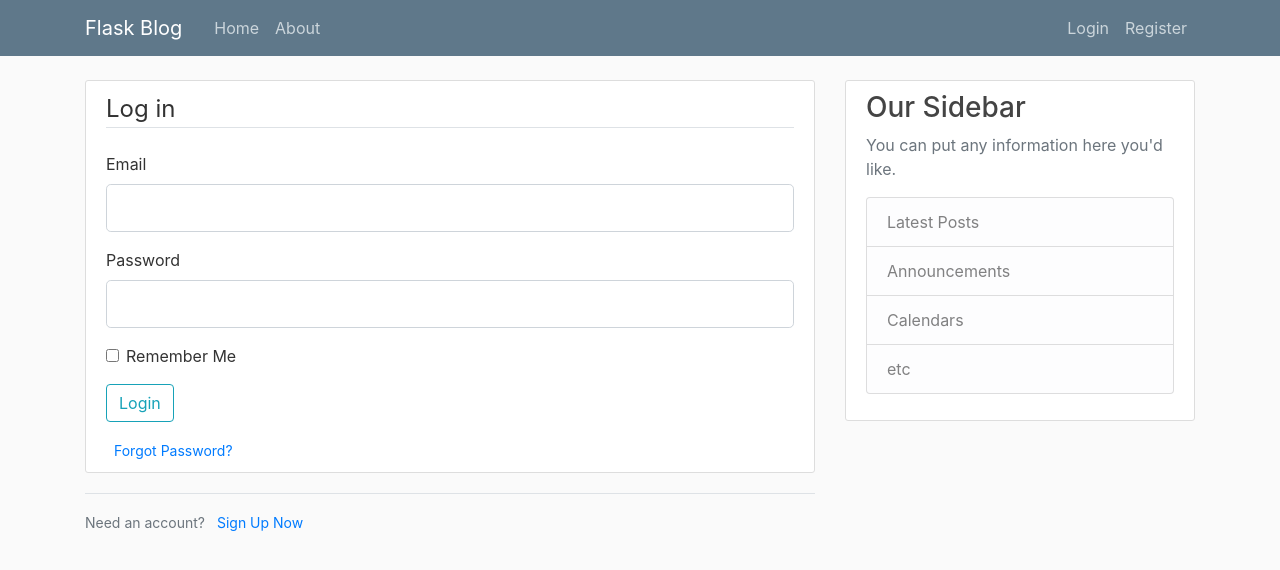
After one commit to Noelle-Wavinya-Maingi/Flask_blog, a Flask app: page /login in a window 1280 px wide. The commit adds this page. Shown: the top 570 px of the page. Run offline with Flask 3, Linux system fonts and the light colour scheme.

Commit message:
Created a form and user input for registration and login forms

```diff
--- a/flaskblog.py
+++ b/flaskblog.py
@@ -1,31 +1,57 @@
-from flask import Flask, render_template, url_for
+from flask import Flask, render_template, url_for, flash, redirect
+from forms import RegistrationForm, LoginForm
 
 app = Flask(__name__)
 
+app.config["SECRET_KEY"] = "b2fa177e4183cd7064b64d4f5890b430"
+
 posts = [
     {
-        'author': 'Noelle Wavinya',
-        'title': 'Blog post 1',
-        'content': 'First Post Content',
-        'date_posted': 'April 20, 2022'
+        "author": "Noelle Wavinya",
+        "title": "Blog post 1",
+        "content": "First Post Content",
+        "date_posted": "April 20, 2022",
     },
-      {
-        'author': 'Jane Doe',
-        'title': 'Blog post 2',
-        'content': 'Second Post Content',
-        'date_posted': 'April 20, 2022'
-    }
+    {
+        "author": "Jane Doe",
+        "title": "Blog post 2",
+        "content": "Second Post Content",
+        "date_posted": "April 20, 2022",
+    },
 ]
 
-@app.route('/')
-@app.route('/home')
-def hello():
-    return render_template('home.html', posts = posts)
 
-@app.route('/about')
+@app.route("/")
+@app.route("/home")
+def home():
+    return render_template("home.html", posts=posts)
+
+
+@app.route("/about")
 def about():
-    return render_template('about.html', title = 'About')
+    return render_template("about.html", title="About")
+
+
+@app.route("/register", methods=["GET", "POST"])
+def register():
+    form = RegistrationForm()
+    if form.validate_on_submit():
+        flash(f"Account created for { form.username.data}!", "success")
+        return redirect(url_for("home"))
+    return render_template("register.html", title="Register", form=form)
+
+
+@app.route("/login", methods=["GET", "POST"])
+def login():
+    form = LoginForm()
+    if form.validate_on_submit():
+        if form.email.data == "admin@blog.com" and form.password.data == "password":
+            flash("You have been loggen in!", "success")
+            return redirect(url_for("home"))
+        else:
+            flash("Login Unsuccessful! Please check username and password", "danger")
+    return render_template("login.html", title="Login", form=form)
 
 
 if __name__ == "__main__":
-    app.run(debug = True)
+    app.run(debug=True)
--- /dev/null
+++ b/forms.py
@@ -0,0 +1,22 @@
+from flask_wtf import FlaskForm
+from wtforms import StringField, PasswordField, SubmitField, BooleanField
+from wtforms.validators import DataRequired, Length, Email, EqualTo
+
+
+class RegistrationForm(FlaskForm):
+    username = StringField(
+        "Username", validators=[DataRequired(), Length(min=2, max=20)]
+    )
+    email = StringField("Email", validators=[DataRequired(), Email()])
+    password = PasswordField("Password", validators=[DataRequired()])
+    confirm_password = PasswordField(
+        "Confirm Password", validators=[DataRequired(), EqualTo("password")]
+    )
+    submit = SubmitField("Sign Up")
+
+
+class LoginForm(FlaskForm):
+    email = StringField("Email", validators=[DataRequired(), Email()])
+    password = PasswordField("Password", validators=[DataRequired()])
+    remember = BooleanField("Remember Me")
+    submit = SubmitField("Login")
--- a/templates/layout.html
+++ b/templates/layout.html
@@ -26,13 +26,13 @@
         </button>
         <div class="collapse navbar-collapse" id="navbarToggle">
           <div class="navbar-nav mr-auto">
-                        <a class="nav-item nav-link" href="/">Home</a>
-                        <a class="nav-item nav-link" href="/about">About</a>
+            <a class="nav-item nav-link" href="{{ url_for('home') }}">Home</a>
+            <a class="nav-item nav-link" href="{{ url_for('about') }}">About</a>
           </div>
           <!-- Navbar Right Side -->
           <div class="navbar-nav">
-                        <a class="nav-item nav-link" href="/login">Login</a>
-                        <a class="nav-item nav-link" href="/register">Register</a>
+            <a class="nav-item nav-link" href="{{ url_for('login') }}">Login</a>
+            <a class="nav-item nav-link" href="{{ url_for('register') }}">Register</a>
           </div>
         </div>
       </div>
@@ -42,6 +42,15 @@
   <main role="main" class="container">
     <div class="row">
       <div class="col-md-8">
+        {% with messages = get_flashed_messages(with_categories = true) %}
+        {% if messages %}
+        {% for category, message in messages %}
+        <div class="alert alert-{{ category }}">
+          {{ message }}
+        </div>
+        {% endfor %}
+        {% endif %}
+        {% endwith %}
         {% block content %}{% endblock %}
       </div>
       <div class="col-md-4">
--- /dev/null
+++ b/templates/login.html
@@ -0,0 +1,63 @@
+{% extends "layout.html" %}
+{% block content %}
+<div class="content-section">
+    <form method="POST" action="">
+        {{ form.hidden_tag() }}
+        <fieldset class="form-group">
+
+            <legend class="border-bottom mb-4">Log in</legend>
+
+            <div class="form-group">
+                {{ form.email.label(class="form-control-label") }}
+                {% if form.email.errors %}
+                {{ form.email(class="form-control form-control-lg is-invalid") }}
+                <div class="invalid-feedback">
+                    {% for error in form.email.errors %}
+                    <span>{{ error }}</span>
+                    {% endfor %}
+                </div>
+                {% else %}
+                {{ form.email(class="form-control form-control-lg") }}
+                {% endif %}
+
+            </div>
+
+            <div class="form-group">
+                {{ form.password.label(class="form-control-label") }}
+                {% if form.password.errors %}
+                {{ form.password(class="form-control form-control-lg is-invalid") }}
+                <div class="invalid-feedback">
+                    {% for error in form.password.errors %}
+                    <span>{{ error }}</span>
+                    {% endfor %}
+                </div>
+                {% else %}
+                {{ form.password(class="form-control form-control-lg") }}
+                {% endif %}
+
+            </div>
+
+            <div class="form-check">
+                {{ form.remember(class="form-check-input") }}
+                {{ form.remember.label(class="form-check-label") }}
+            </div>
+
+        </fieldset>
+
+        <div class="form-group">
+            {{ form.submit(class="btn btn-outline-info") }}
+        </div>
+        <small class="text-muted ml-2">
+            <a href="#">Forgot Password?</a>
+        </small>
+
+    </form>
+</div>
+
+<div class="border-top pt-3">
+    <small class="text-muted">
+        Need an account? <a class="ml-2" href="{{ url_for('register') }}">Sign Up Now</a>
+    </small>
+</div>
+
+{% endblock content %}
```
Also changed, not shown: templates/register.html (added, +86 -0 lines), 14 other files. Lines whose indentation alone changed are shown as unchanged.
